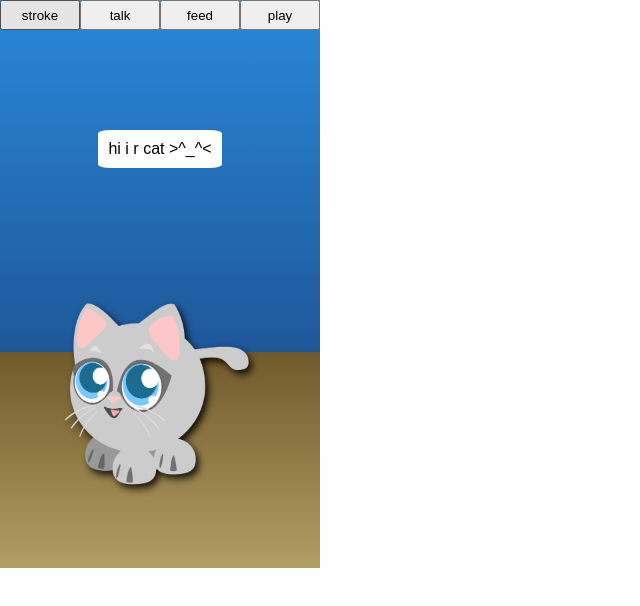
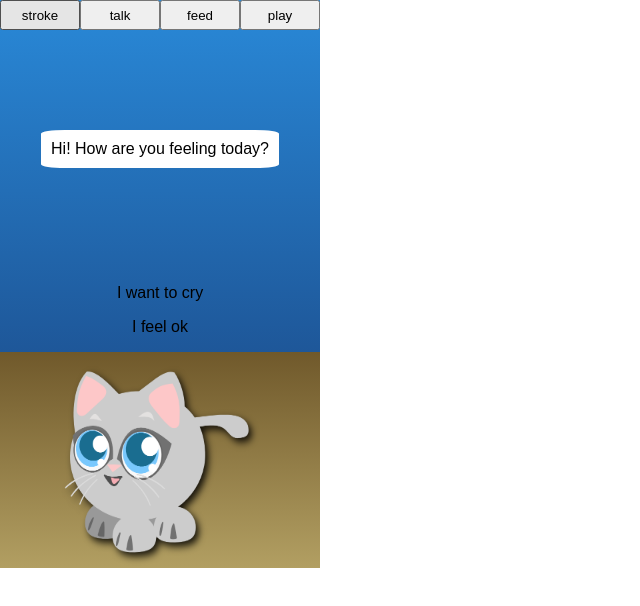
Before and after one commit to CYPIAPT-LNDSE/friendly-friends, a React (Create React App) app: page / in a window 1280 px wide. Shown: the top 606 px of the page, without its empty margins (0-640 px from the left). Built offline with nearby package versions, Linux system fonts and the light colour scheme.

Commit message:
Added response option component

```diff
--- a/src/components/App.js
+++ b/src/components/App.js
@@ -1,16 +1,22 @@
 import Menu from './Menu.js';
 import Cat from './Cat.js';
 import Message from './Message.js';
+import ResponseOption from './ResponseOption.js';
 
 import React, { Component } from 'react';
 import '../styles/App.css';
 
 class App extends Component {
+  constructor() {
+    super();
+    this.options = ["I want to cry", "I feel ok"];
+  }
   render() {
     return (
       <div className="container">
         <Menu />
-        <Message text="hi i r cat >^_^<"/>
+        <Message text="Hi! How are you feeling today?"/>
+        {this.options.map(option => <ResponseOption text={option}/>)}
         <Cat />
       </div>
     );
--- /dev/null
+++ b/src/components/ResponseOption.js
@@ -0,0 +1,15 @@
+import React, { Component } from 'react';
+
+class ResponseOption extends Component {
+  constructor() {
+    super();
+  }
+
+  render() {
+    return (
+      <p className="response-option">{this.props.text}</p>
+    );
+  }
+}
+
+export default ResponseOption;
```
